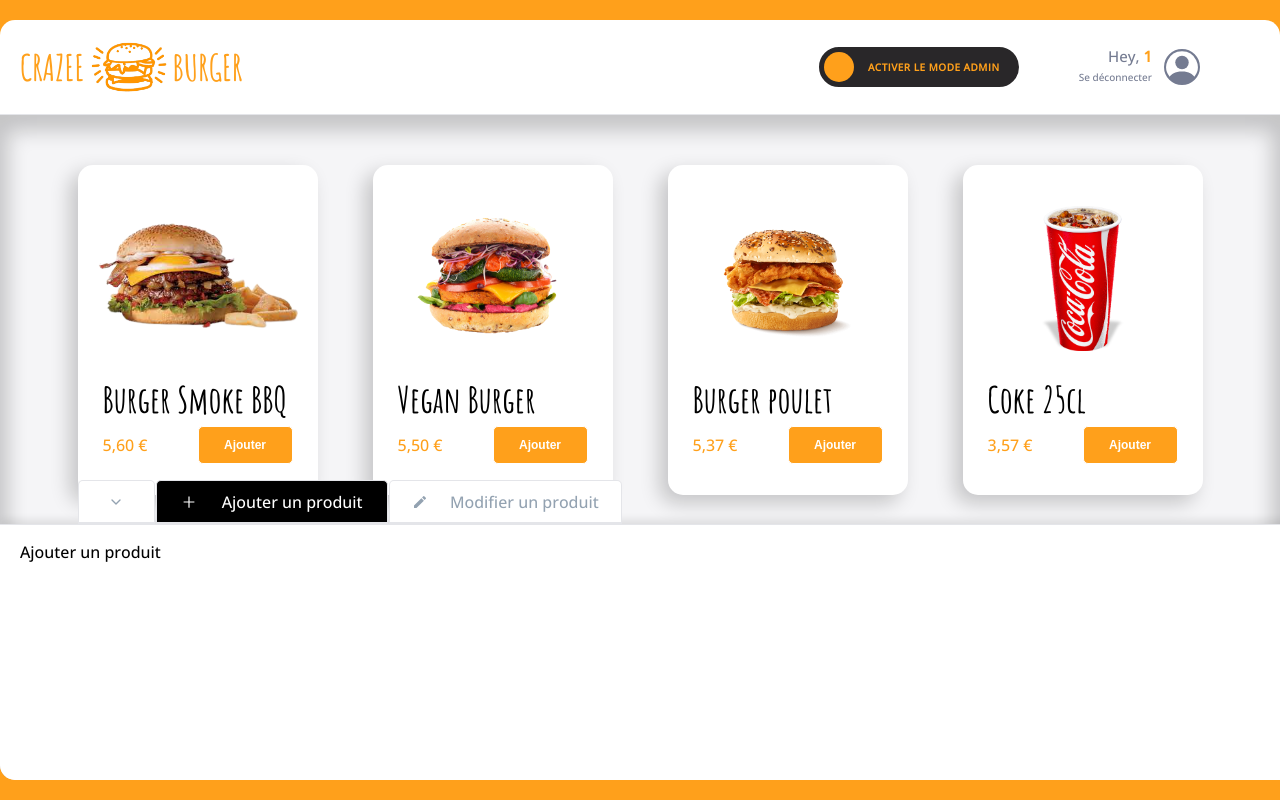
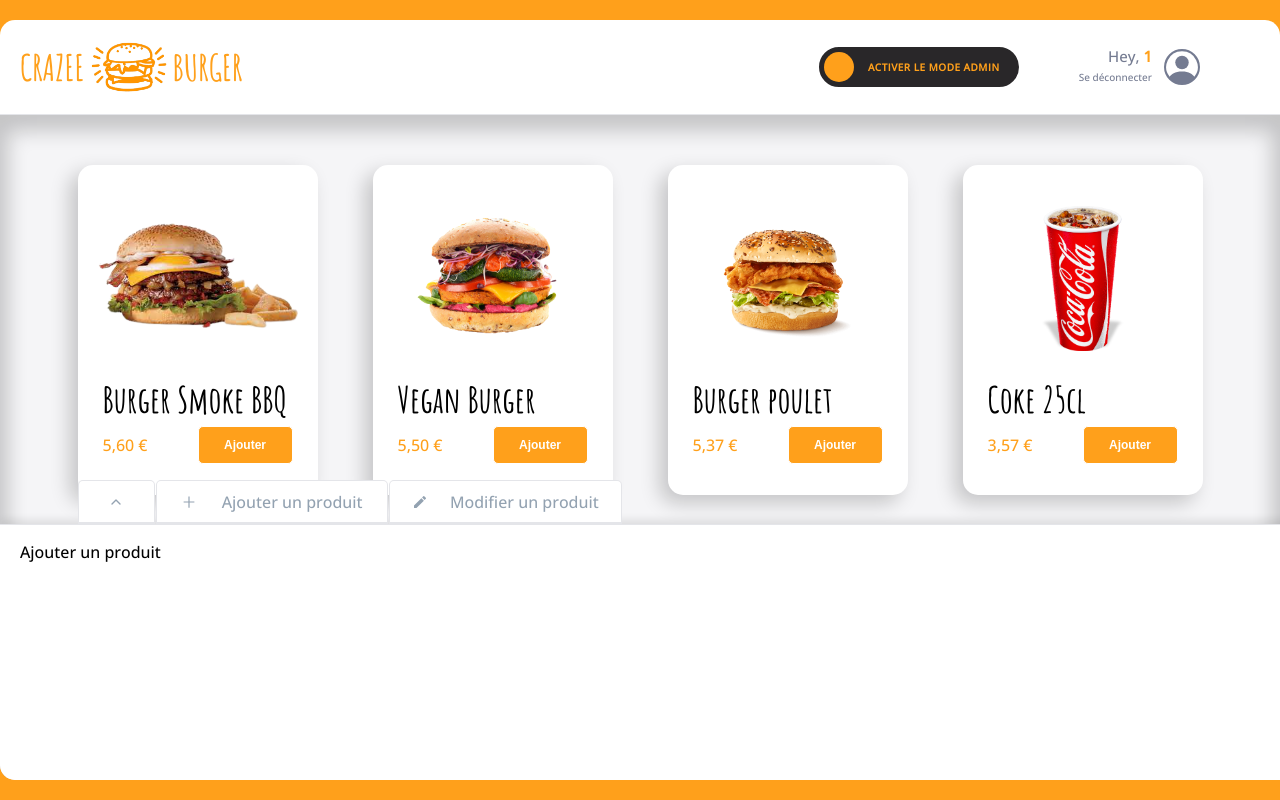
Before and after one commit to Ovgodd/crazee-burger, a React (Create React App) app: page /order/1 in a window 1280 px wide. Shown: the top 800 px of the page. Built offline with nearby package versions, Linux system fonts and the light colour scheme; grey boxes are pictures that could not be loaded.

Commit message:
✨ F07: MENU > ADMIN > use usecontact in tabs.js

```diff
--- a/src/components/pages/order/Main/Tabs.js
+++ b/src/components/pages/order/Main/Tabs.js
@@ -8,13 +8,22 @@
 import { theme } from "../../../../theme";
 import AdminContext from "../../../../context/AdminContext";
 export default function Tabs() {
-  const toggleAdmin = useContext(AdminContext);
+  const { isToggle, setIsToggle } = useContext(AdminContext);
 
+  //création fonction who handle when set toggle or untoggle
+  const toggleTab = () => {
+    setIsToggle(!isToggle);
+  };
   return (
     <TabsStyled>
-      <TabButton Icon=<FiChevronDown /> className={"tab1"} text={""} />
       <TabButton
-        className={"tab2"}
+        onClick={toggleTab}
+        className={"tab1"}
+        Icon={isToggle ? <FiChevronDown /> : <FiChevronUp />}
+        text={""}
+      />
+      <TabButton
+        className={isToggle ? "tab2" : "tab2-close"}
         Icon={<AiOutlinePlus />}
         text={"Ajouter un produit"}
       />
```
